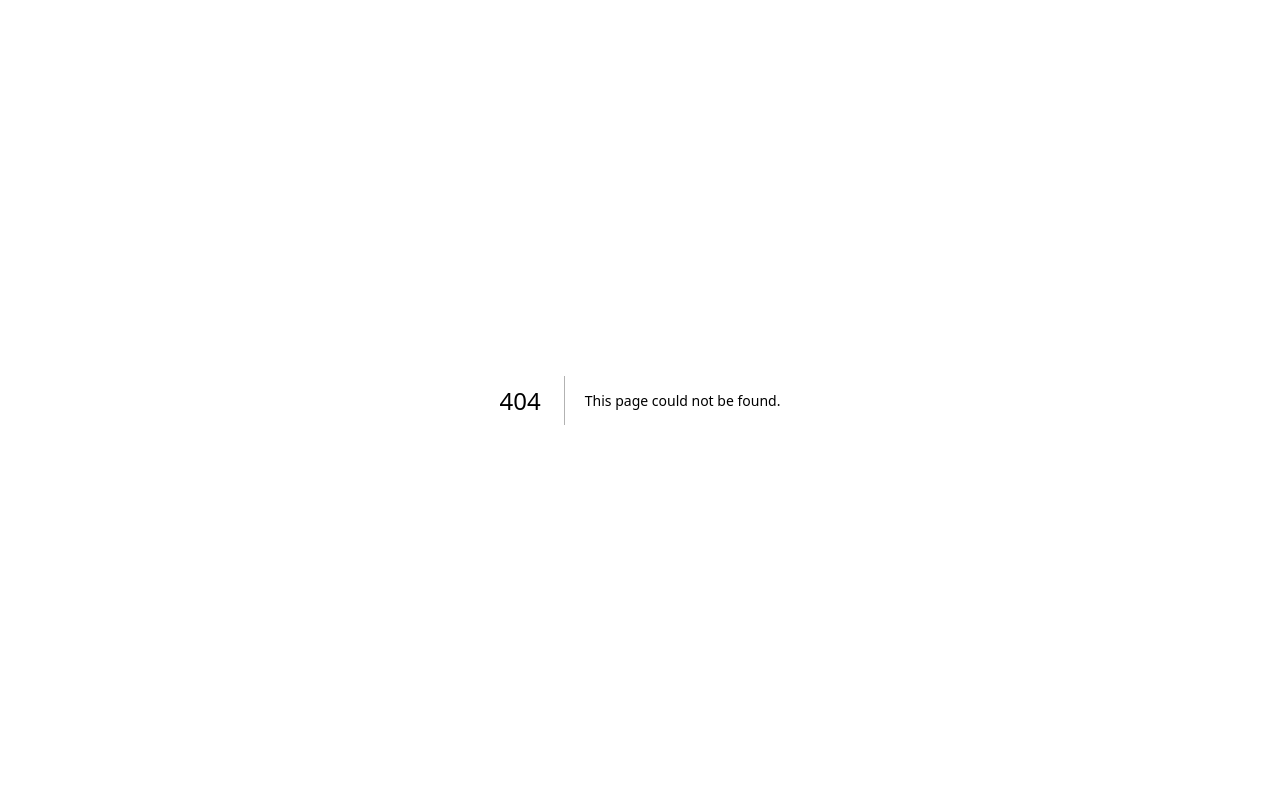
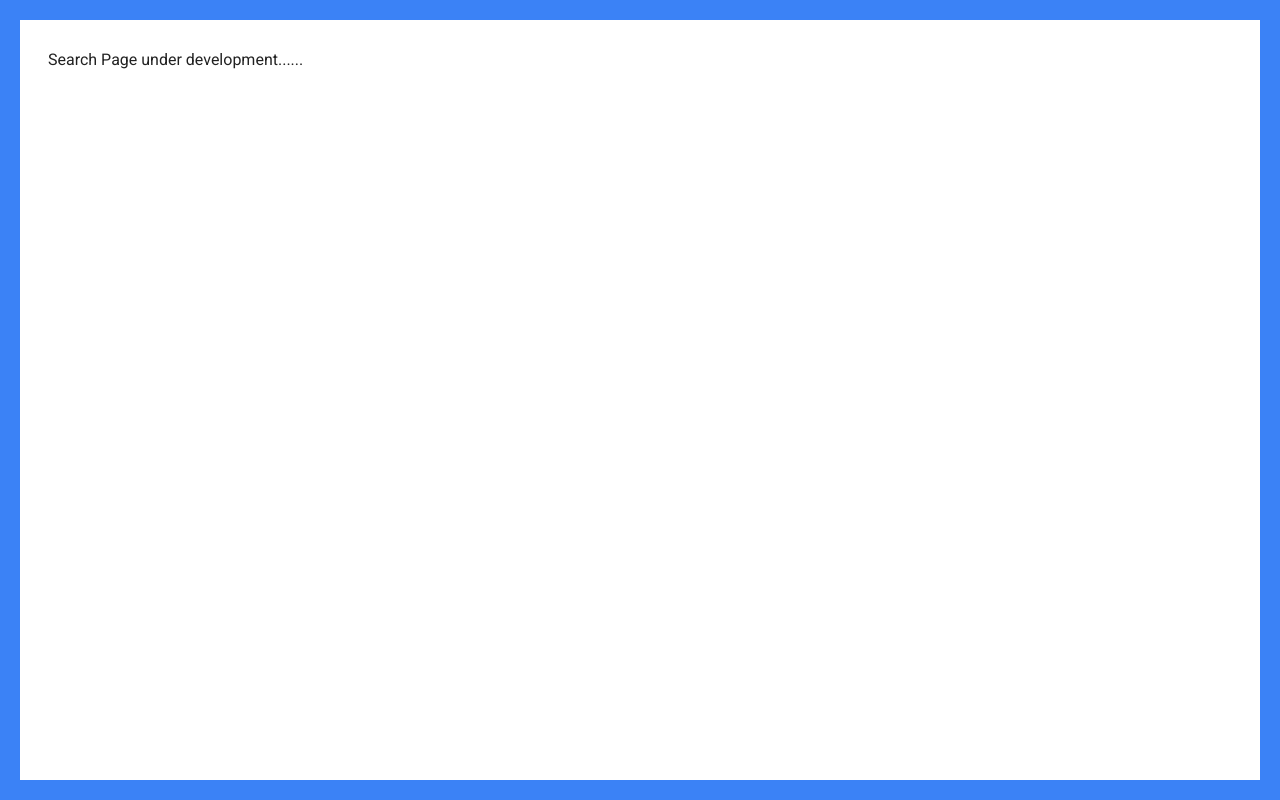
Before and after one commit to faranbutt/Semantic-Search, a Next.js app: page /Search in a window 1280 px wide. Before the commit this address had no page. Built offline with nearby package versions, Linux system fonts and the light colour scheme.

Commit message:
Added Search page

```diff
--- /dev/null
+++ b/src/pages/Search.tsx
@@ -0,0 +1,7 @@
+export default function Search(){
+    return(
+        <div>
+            Search Page under development......
+        </div>
+    )
+}
--- a/src/pages/_document.tsx
+++ b/src/pages/_document.tsx
@@ -4,7 +4,7 @@
   return (
     <Html lang="en">
       <Head />
-      <body>
+      <body className='w-screen h-screen border-[20px] border-blue-500 border-xl p-7'>
         <Main />
         <NextScript />
       </body>
--- a/src/pages/index.tsx
+++ b/src/pages/index.tsx
@@ -16,7 +16,7 @@
         <link rel="icon" href="/favicon.ico" />
         <meta name="description" content="Semantic Search with Cohere 🗣️" />
       </Head>
-      <div className="w-screen h-screen border-[20px] border-blue-500 border-xl p-7">
+      <div className="">
       <div className=''>
       <div className='flex justify-end m-10'>
         <div className='bg-blue-500 text-sm rounded-xl text-white px-4 py-2'>
```
